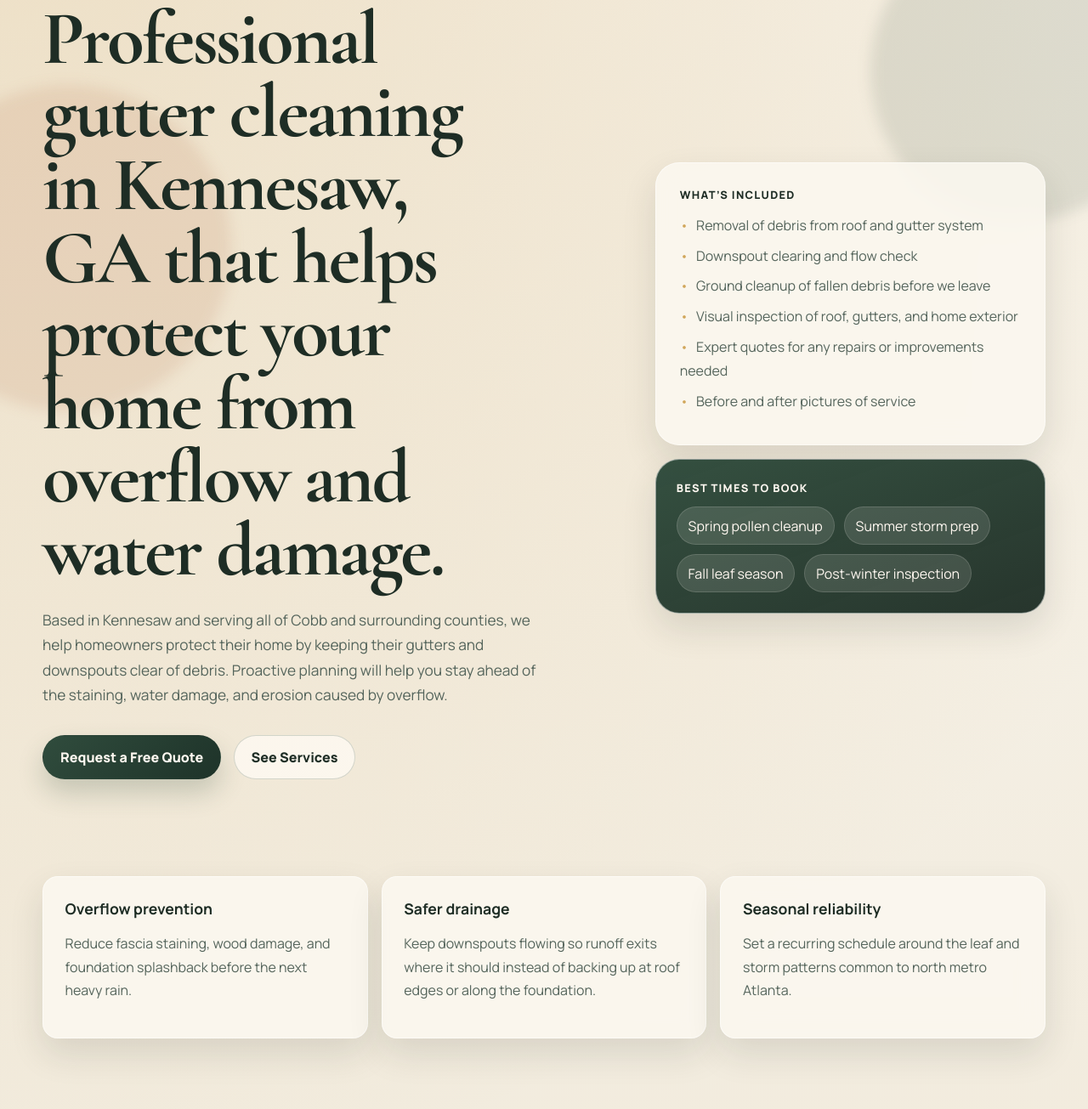
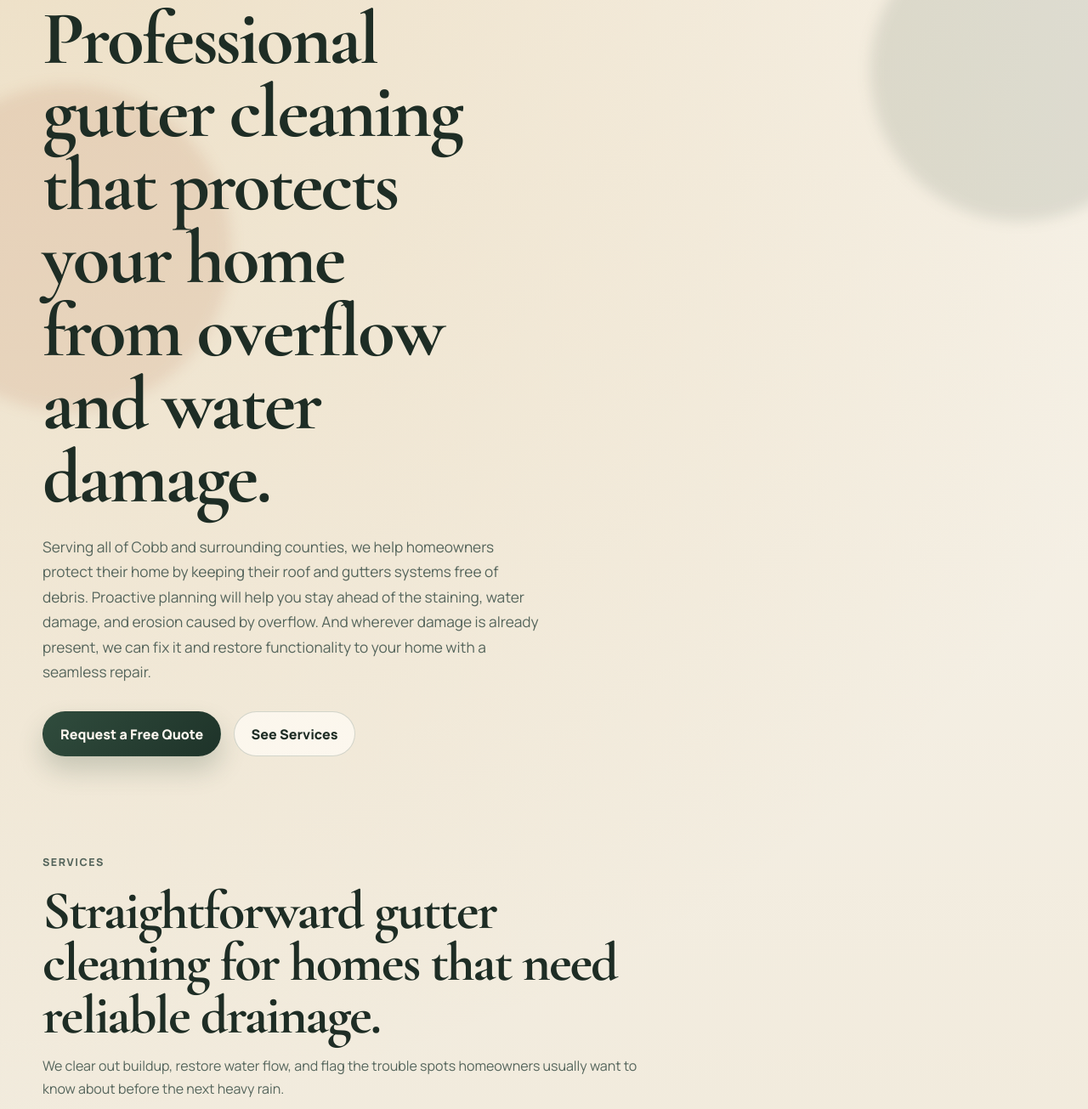
Before and after one commit to KM4HQZ/KennesawMountainGutters, a website: page index.html in a window 1280 px wide. Shown: the part 220-1525 px from the top of the page at 85% size. Drawn offline with nearby package versions, Linux system fonts and the light colour scheme.

Commit message:
Updated tags and clean up page
Updated Google ad tracking tag. Used Google's AI search to figure out the script. Also deleted two popout sections to clean up the page. Need to clean up a lot more next.

```diff
--- a/index.html
+++ b/index.html
@@ -164,6 +164,7 @@
             ]
         }
     </script>
+
     <!-- Google tag (gtag.js) -->
 <script async src="https://www.googletagmanager.com/gtag/js?id=AW-18439337080">
 </script>
@@ -173,10 +174,6 @@
   gtag('js', new Date());
 
   gtag('config', 'AW-18439337080');
-</script>
-<!-- Event snippet for Request quote conversion page -->
-<script>
-  gtag('event', 'conversion', {'send_to': 'AW-18439337080/-dRGCKa_0vEcEPjox9hE'});
 </script>
 
 </head>
@@ -210,11 +207,12 @@
             <div class="hero-grid">
                 <div class="hero-copy" data-reveal>
                     <p class="eyebrow">Locally-owned gutter cleaning for Kennesaw and nearby communities</p>
-                    <h1>Professional gutter cleaning in Kennesaw, GA that helps protect your home from overflow and water damage.</h1>
+                    <h1>Professional gutter cleaning that protects your home from overflow and water damage.</h1>
                     <p class="lead">
-                        Based in Kennesaw and serving all of Cobb and surrounding counties, we help homeowners
-                        protect their home by keeping their gutters and downspouts clear of debris. Proactive planning
-                        will help you stay ahead of the staining, water damage, and erosion caused by overflow.
+                        Serving all of Cobb and surrounding counties, we help homeowners protect their home by keeping
+                        their roof and gutters systems free of debris. Proactive planning will help you stay ahead
+                        of the staining, water damage, and erosion caused by overflow. And wherever damage is already
+                        present, we can fix it and restore functionality to your home with a seamless repair.
                     </p>
 
                     <div class="hero-actions">
@@ -224,47 +222,10 @@
 
                 </div>
 
-                <aside class="hero-card" data-reveal>
-                    <div class="elevation-card">
-                        <p class="card-label">What’s included</p>
-                        <ul>
-                            <li>Removal of debris from roof and gutter system</li>
-                            <li>Downspout clearing and flow check</li>
-                            <li>Ground cleanup of fallen debris before we leave</li>
-                            <li>Visual inspection of roof, gutters, and home exterior</li>
-                            <li>Expert quotes for any repairs or improvements needed</li>
-                            <li>Before and after pictures of service</li>
-                        </ul>
-                    </div>
-
-                    <div class="ridge-panel">
-                        <p class="card-label">Best times to book</p>
-                        <div class="season-list">
-                            <span>Spring pollen cleanup</span>
-                            <span>Summer storm prep</span>
-                            <span>Fall leaf season</span>
-                            <span>Post-winter inspection</span>
-                        </div>
-                    </div>
-                </aside>
             </div>
         </header>
 
         <main>
-            <section class="section stats" aria-label="Service benefits">
-                <div class="stat-tile" data-reveal>
-                    <strong>Overflow prevention</strong>
-                    <p>Reduce fascia staining, wood damage, and foundation splashback before the next heavy rain.</p>
-                </div>
-                <div class="stat-tile" data-reveal>
-                    <strong>Safer drainage</strong>
-                    <p>Keep downspouts flowing so runoff exits where it should instead of backing up at roof edges or along the foundation.</p>
-                </div>
-                <div class="stat-tile" data-reveal>
-                    <strong>Seasonal reliability</strong>
-                    <p>Set a recurring schedule around the leaf and storm patterns common to north metro Atlanta.</p>
-                </div>
-            </section>
 
             <section class="section" id="services">
                 <div class="section-heading" data-reveal>
--- a/script.js
+++ b/script.js
@@ -95,6 +95,16 @@ if (quoteForm && formNote) {
                     ? `Thanks, ${displayName}. Your quote request has been sent.`
                     : 'Your quote request has been sent.';
 
+                    // ==========================================
+            // ADDED: Fire Google Ads Conversion on Success
+            // ==========================================
+            if (typeof gtag === 'function') {
+                gtag('event', 'conversion', {
+                    'send_to': 'AW-18439337080/-dRGCKa_0vEcEPjox9hE'
+                });
+            }
+            // ==========================================
+
             quoteForm.reset();
         } catch (error) {
             formNote.textContent = error instanceof Error
```
